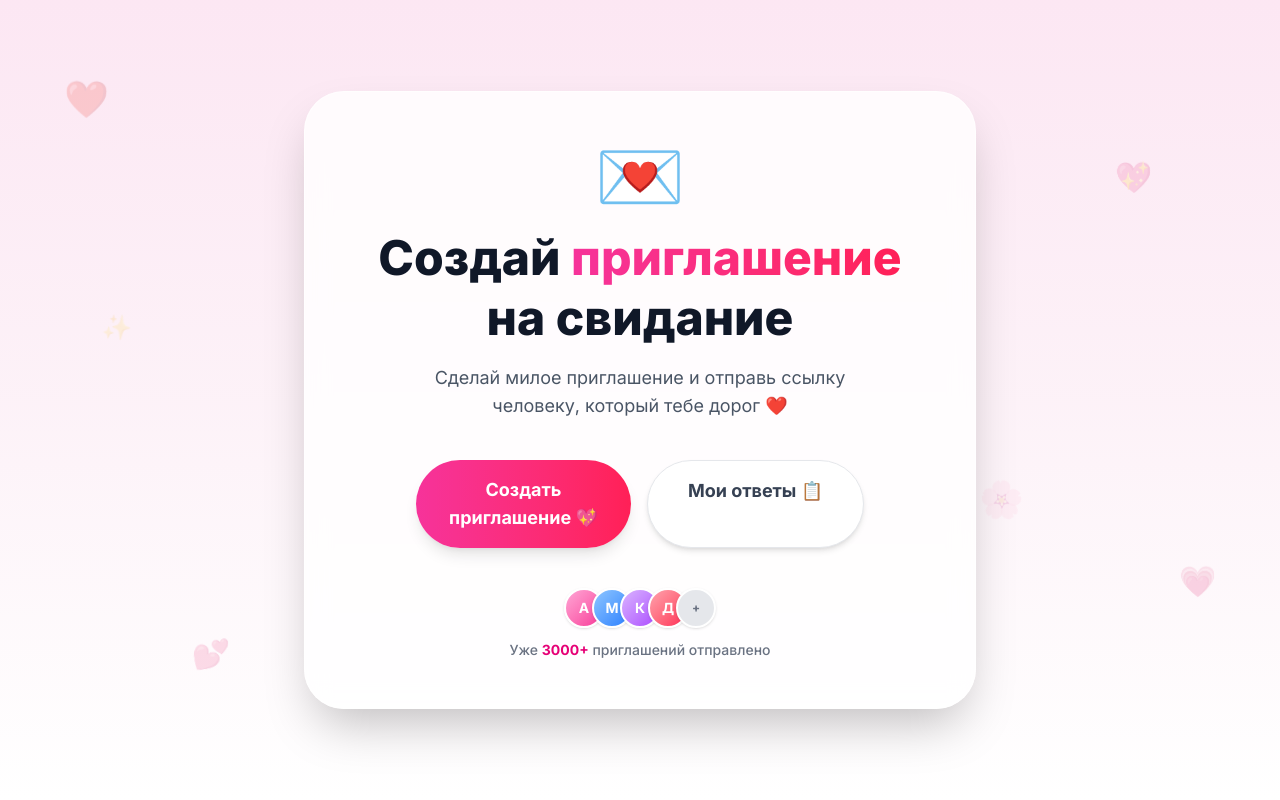
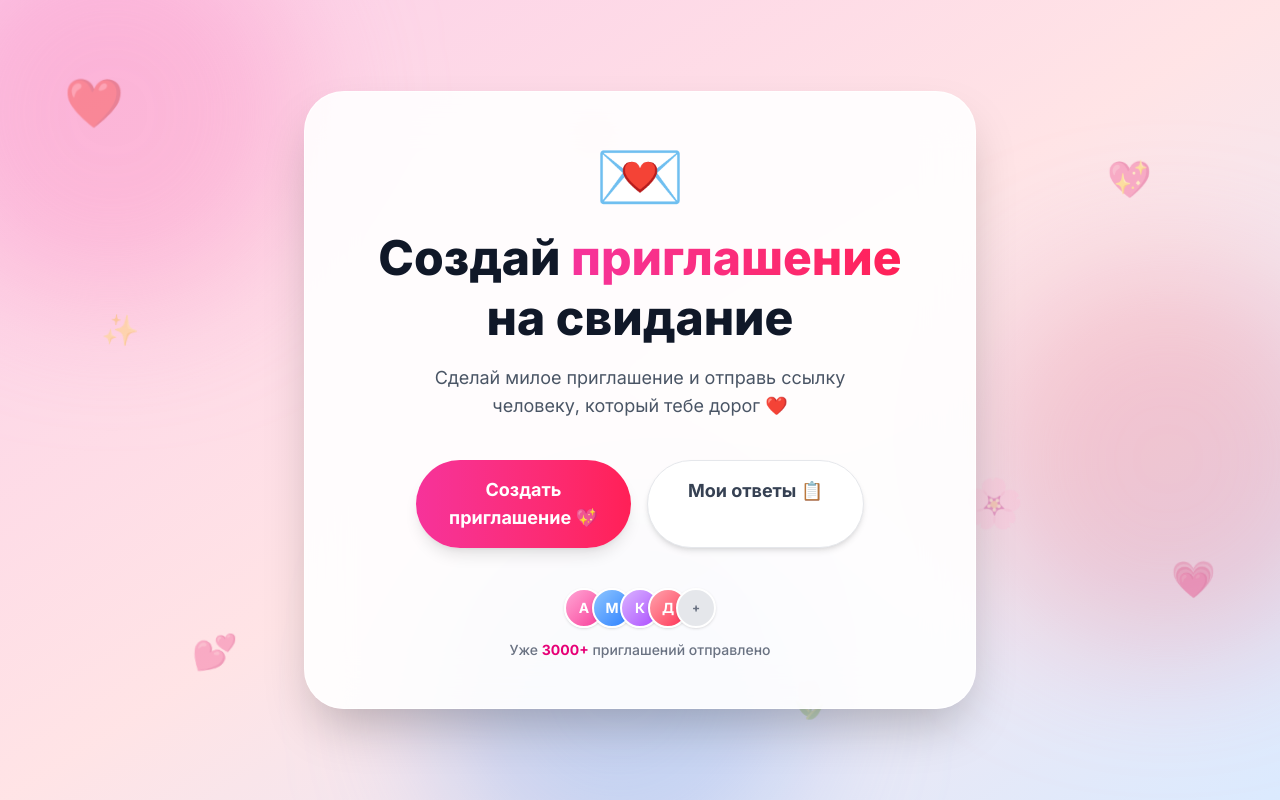
Before and after one commit to Uncle-Lein/onlyteplo, a Next.js app: page / in a window 1280 px wide. Built offline with nearby package versions, Linux system fonts and the light colour scheme.

Commit message:
лендинг

```diff
--- a/src/app/page.tsx
+++ b/src/app/page.tsx
@@ -2,20 +2,29 @@ import Link from "next/link";
 
 export default function LandingPage() {
   return (
-    <main className="relative min-h-screen bg-gradient-to-b from-pink-100 via-pink-50 to-white overflow-hidden flex items-center justify-center p-4">
+    <main className="relative min-h-screen bg-gradient-to-br from-pink-200 via-rose-100 to-blue-100 overflow-hidden flex items-center justify-center p-4">
 
-      {/* Плавающие сердечки на фоне */}
+      {/* Декоративные размытые круги (создают "сияние") */}
       <div className="absolute inset-0 pointer-events-none overflow-hidden">
-        <div className="absolute top-[10%] left-[5%] text-4xl opacity-20 animate-float-slow">❤️</div>
-        <div className="absolute top-[20%] right-[10%] text-3xl opacity-20 animate-float-medium">💖</div>
-        <div className="absolute bottom-[15%] left-[15%] text-3xl opacity-20 animate-float-fast">💕</div>
-        <div className="absolute top-[60%] right-[20%] text-4xl opacity-15 animate-float-slow">🌸</div>
-        <div className="absolute bottom-[25%] right-[5%] text-3xl opacity-20 animate-float-medium">💗</div>
-        <div className="absolute top-[40%] left-[8%] text-2xl opacity-15 animate-float-fast">✨</div>
+        <div className="absolute -top-20 -left-20 w-96 h-96 bg-pink-300 rounded-full mix-blend-multiply filter blur-3xl opacity-40 animate-blob"></div>
+        <div className="absolute top-1/3 -right-20 w-96 h-96 bg-rose-300 rounded-full mix-blend-multiply filter blur-3xl opacity-40 animate-blob animation-delay-2000"></div>
+        <div className="absolute -bottom-20 left-1/3 w-96 h-96 bg-blue-300 rounded-full mix-blend-multiply filter blur-3xl opacity-40 animate-blob animation-delay-4000"></div>
+      </div>
+
+      {/* Плавающие сердечки и элементы */}
+      <div className="absolute inset-0 pointer-events-none overflow-hidden">
+        <div className="absolute top-[10%] left-[5%] text-5xl opacity-40 animate-float-slow">❤️</div>
+        <div className="absolute top-[20%] right-[10%] text-4xl opacity-40 animate-float-medium">💖</div>
+        <div className="absolute bottom-[15%] left-[15%] text-4xl opacity-40 animate-float-fast">💕</div>
+        <div className="absolute top-[60%] right-[20%] text-5xl opacity-30 animate-float-slow">🌸</div>
+        <div className="absolute bottom-[25%] right-[5%] text-4xl opacity-40 animate-float-medium">💗</div>
+        <div className="absolute top-[40%] left-[8%] text-3xl opacity-30 animate-float-fast">✨</div>
+        <div className="absolute top-[15%] left-[45%] text-3xl opacity-30 animate-float-slow">💝</div>
+        <div className="absolute bottom-[10%] right-[35%] text-4xl opacity-30 animate-float-medium">🌷</div>
       </div>
 
       {/* Основной контент */}
-      <div className="relative z-10 max-w-2xl w-full bg-white/80 backdrop-blur-md rounded-[2.5rem] shadow-2xl p-8 md:p-12 text-center border border-white/60">
+      <div className="relative z-10 max-w-2xl w-full bg-white/90 backdrop-blur-xl rounded-[2.5rem] shadow-2xl p-8 md:p-12 text-center border border-white/80">
 
         {/* Логотип / Иконка */}
         <div className="text-7xl mb-4 animate-pulse-soft">💌</div>
```
